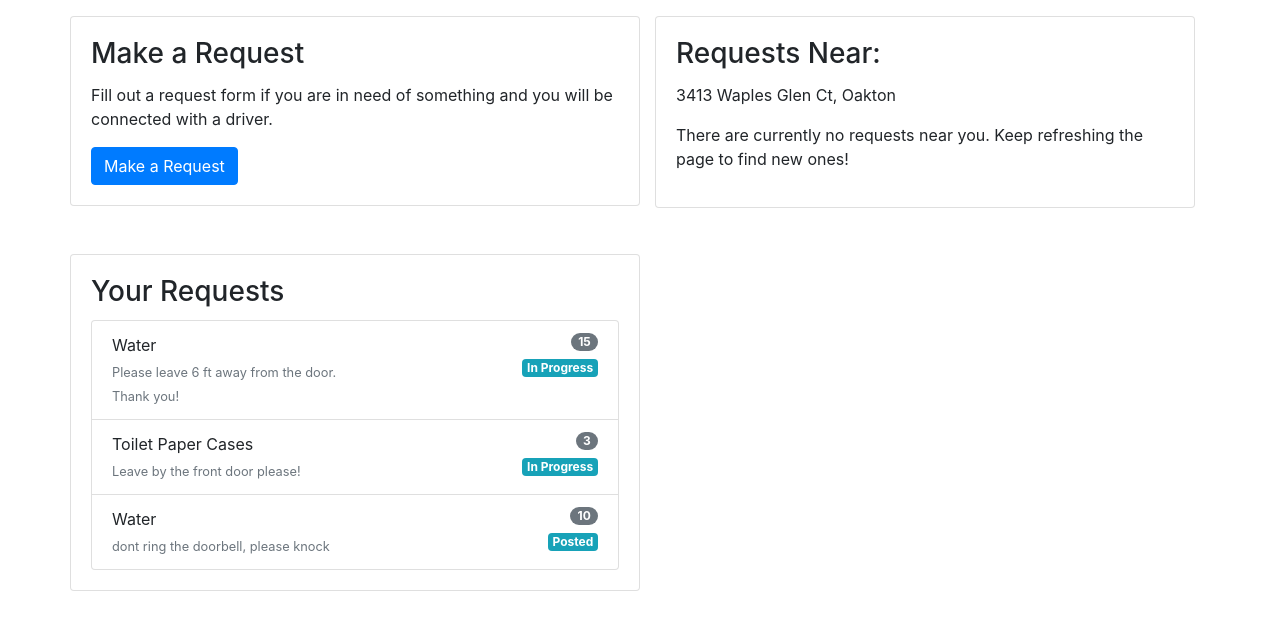
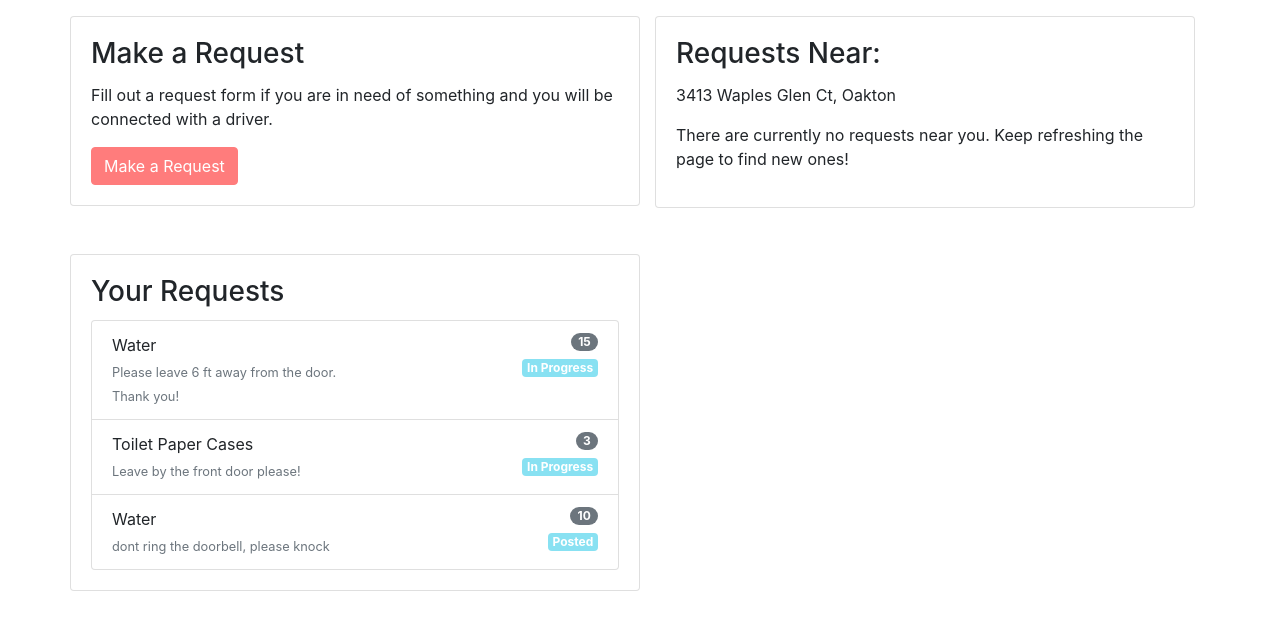
Before and after one commit to shreygupta04/covaid, a Flask app: page /requests in a window 1280 px wide. Shown: the part 62-692 px from the top of the page. Run offline with Flask 2, Linux system fonts and the light colour scheme; a user stored in the database is signed in; data comes from the database, SQL or seed files in the repository; both versions use the stored data as it was after the commit; data that the repository does not hold is empty; some libraries are stand-ins or nearby versions.

Commit message:
formatting

```diff
--- a/covaid/static/main.css
+++ b/covaid/static/main.css
@@ -79,3 +79,18 @@ html {
   text-decoration: none;
   color: #555;
 }
+
+.btn-primary {
+  background-color: #ff7c7c;
+  border-color: #ff7c7c;
+}
+
+.btn-primary:hover, .btn-primary:visited, .btn-primary:active, .btn-primary:link, .btn-primary:focus {
+  background-color: #88e1f2 !important;
+  border-color: #88e1f2 !important;
+  box-shadow: none;
+}
+
+.badge-info {
+  background-color: #88e1f2;
+}
--- a/covaid/templates/requests.html
+++ b/covaid/templates/requests.html
@@ -87,7 +87,7 @@
                         </div>
                         <div class="col">
                           <form action="{{ url_for('requests') }}" method="POST">
-                            <button class="btn btn-info btn-sm" name="accept" type="submit" value="{{ request_tuple[0].id }}" style="float: right;">Accept Request</button>
+                            <button class="btn btn-primary btn-sm" name="accept" type="submit" value="{{ request_tuple[0].id }}" style="float: right; width: 63%;">Accept Request</button>
                           </form>
                         </div>
                     </div>
```
Also changed, not shown: covaid/site.db, 1 other file.
